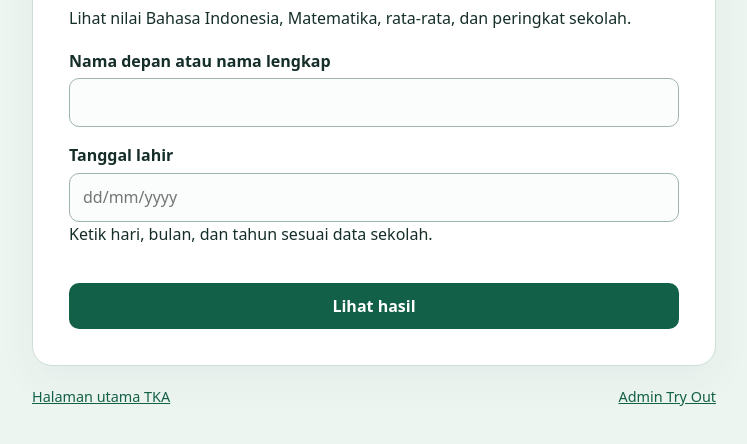
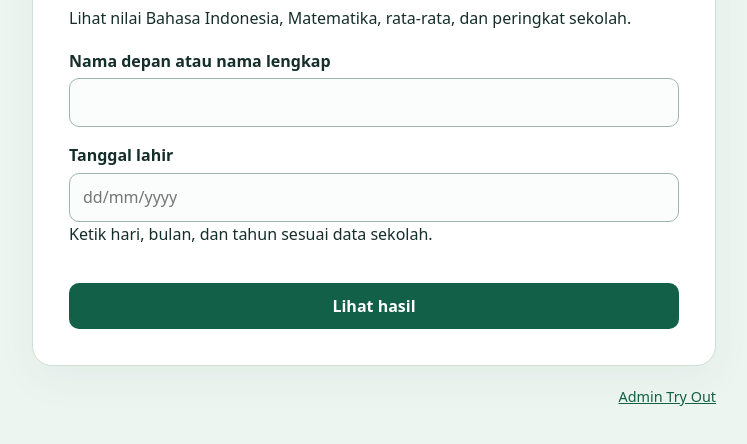
Before and after one commit to smpmumtaza/Hasil-TKA-Mumtaza, a plain HTML site: page docs/tryout.html in a window 1280 px wide. Shown: the part 200-644 px from the top of the page, without its empty margins (266-1013 px from the left). Drawn offline with nearby package versions, Linux system fonts and the light colour scheme.

Commit message:
Update tryout.html

```diff
--- a/docs/tryout.html
+++ b/docs/tryout.html
@@ -96,7 +96,7 @@ a { color:#126047 }
 <div class="upload-progress" id="uploadProgress" role="status" hidden><span class="spinner" aria-hidden="true"></span><span id="uploadStage"></span></div>
 <p class="status" id="adminStatus" role="status"></p>
 </section>
-<footer><a href="./">Halaman utama TKA</a><a id="switch" href="#admin">Admin Try Out</a></footer>
+<footer><a href=""></a><a id="switch" href="#admin">Admin Try Out</a></footer>
 </main>
 <script>
 const SUPABASE_URL = 'https://skiraowhzwtdcidnhply.supabase.co';
```
